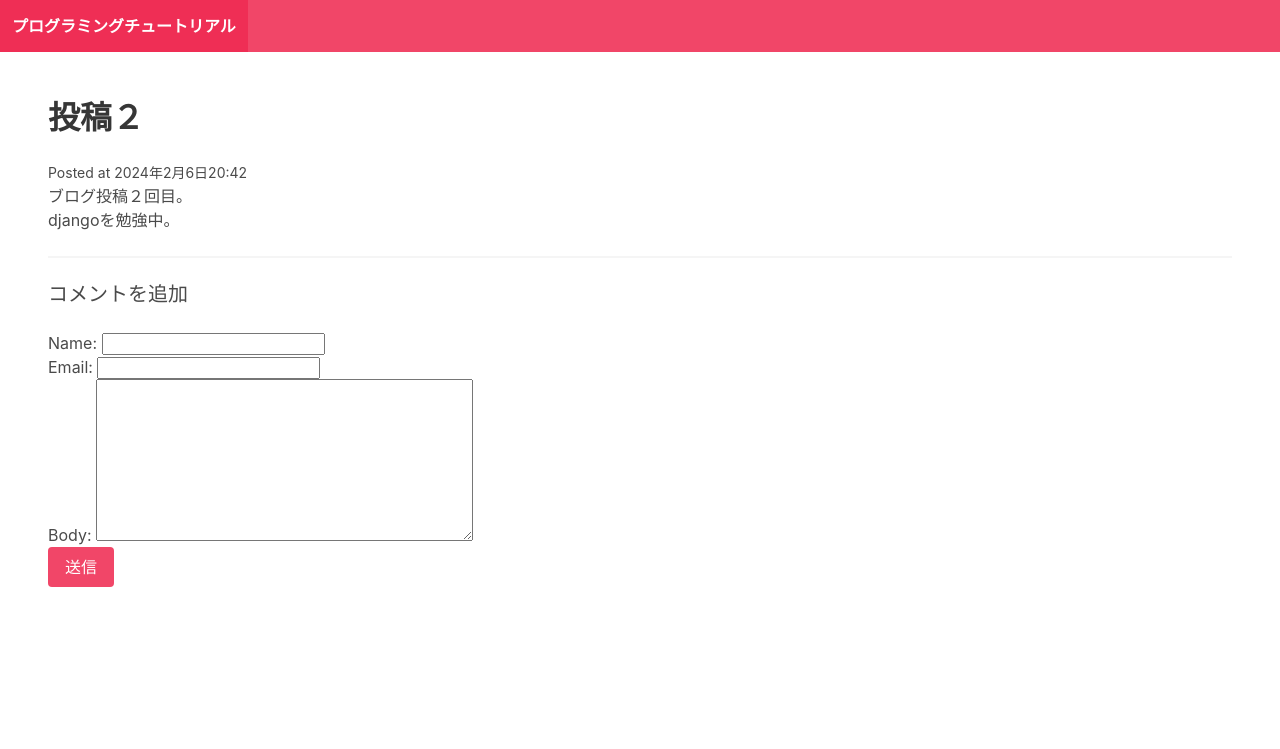
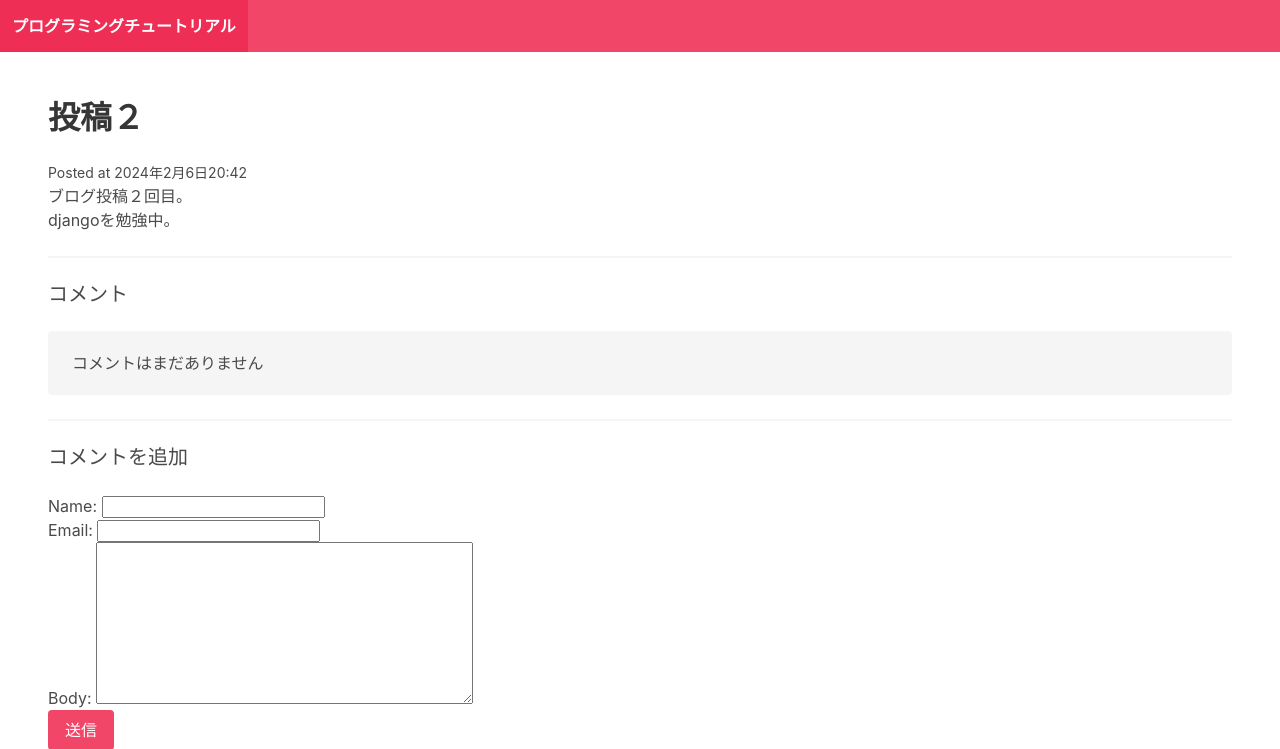
Before and after one commit to mari2t/python-microblog, a Django app: a page that uses blog/templates/blog/post_detail.html in a window 1280 px wide. Shown: the top 749 px of the page. Run offline with Django 5.2, Linux system fonts and the light colour scheme; data comes from the database, SQL or seed files in the repository; both versions use the stored data as it was after the commit.

Commit message:
update : 完成

```diff
--- a/blog/templates/blog/post_detail.html
+++ b/blog/templates/blog/post_detail.html
@@ -5,6 +5,29 @@
 <p>{{post.intro}}</p>
 <p>{{post.body}}</p>
 <hr />
+
+<h2 class="subtitle">コメント</h2>
+
+{% for comment in post.comments.all %}
+
+<article class="media">
+  <div class="media-content">
+    <div class="content">
+      <p>
+        <strong>
+          {{comment.name}}
+          <small>{{comment.posted_date}}</small>
+        </strong>
+        <br />{{comment.body}}
+      </p>
+    </div>
+  </div>
+</article>
+{% empty %}
+<div class="notification">コメントはまだありません</div>
+<hr />
+
+{% endfor %}
 
 <h2 class="subtitle">コメントを追加</h2>
 <form action="" method="post">
```
Also changed, not shown: MakeLog.md (+5 -0 lines), db.sqlite3.
